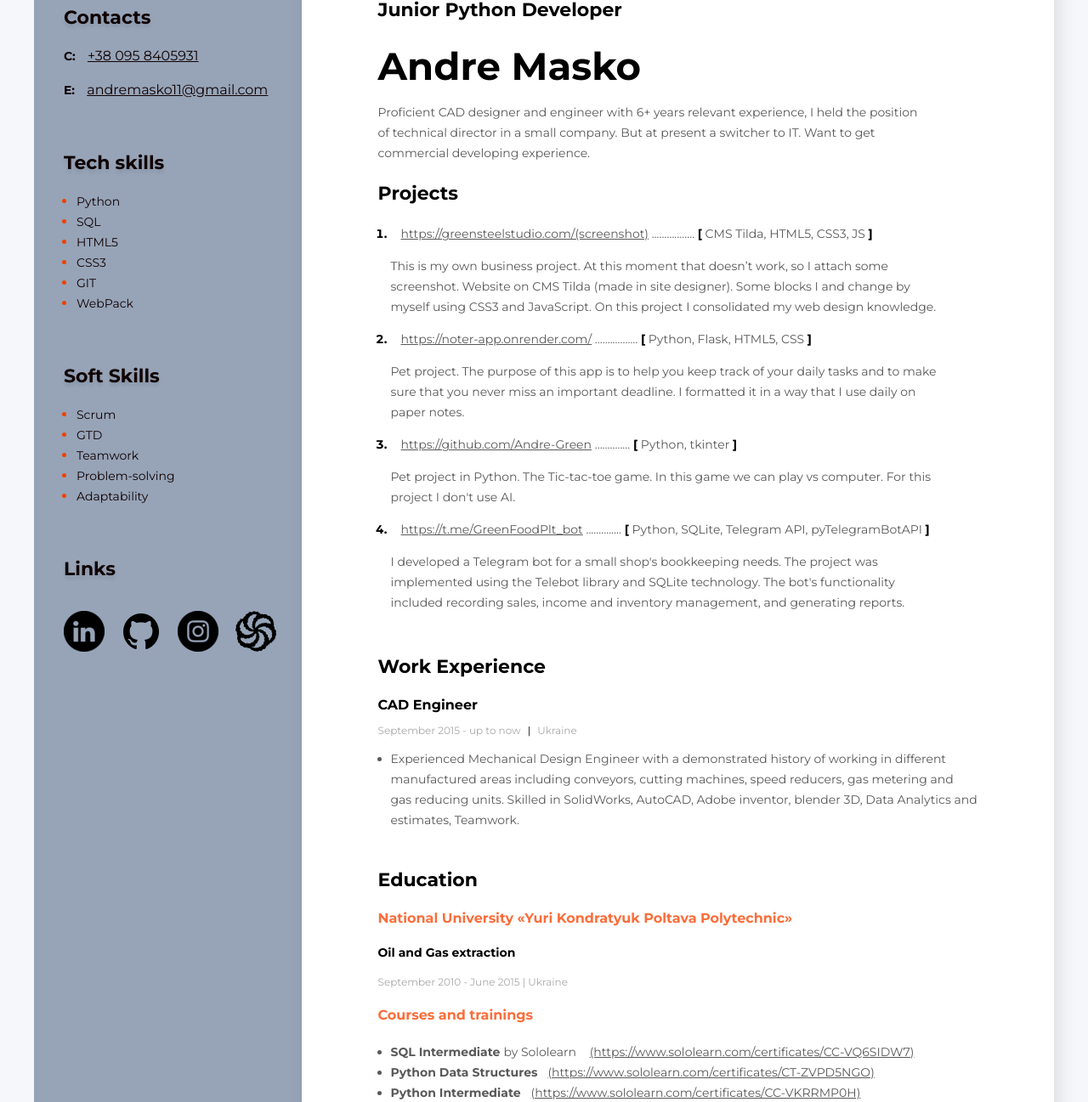
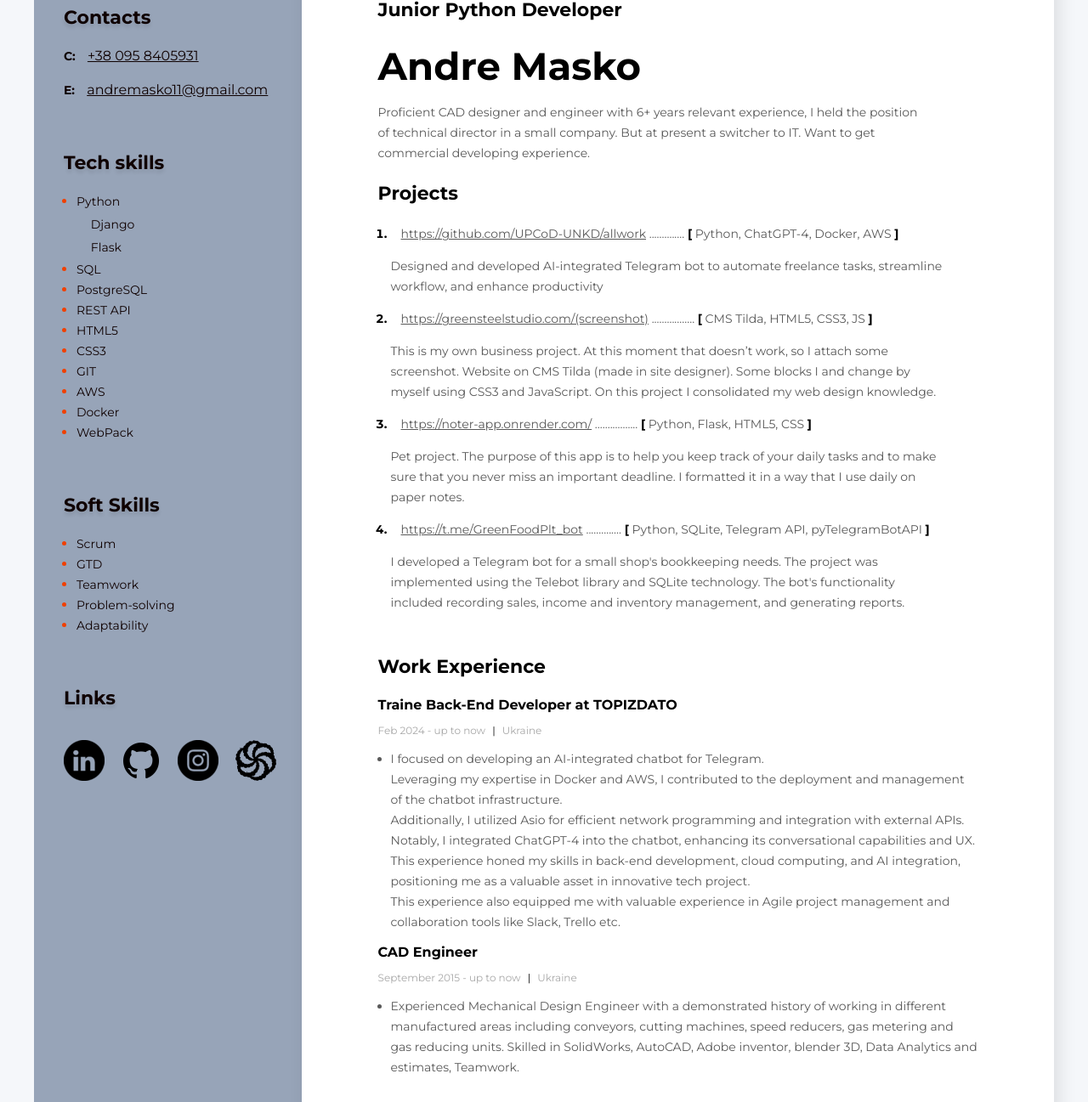
Before and after one commit to Andre-Green/MaskoAndre-PythonDeveloperCV, a plain HTML site: page index.html in a window 1280 px wide. Shown: the part 83-1380 px from the top of the page at 85% size. Drawn offline with Linux system fonts and the light colour scheme.

Commit message:
Update skills and work exp
Add Topiztato trainship and some new skills

```diff
--- a/index.html
+++ b/index.html
@@ -35,6 +35,15 @@
                 <h3 class="title">Projects</h3>
                 <ol class="projects-list">
                     <li class="project-item">
+                        <span class="project-text"><a class="project-link" href=https://github.com/UPCoD-UNKD/allwork
+                                target="_balnk">https://github.com/UPCoD-UNKD/allwork</a> ..............
+                            <span class="project-bracket">[</span> Python, ChatGPT-4, Docker, AWS <span
+                                class="project-bracket">]</span></span>
+                        <p class="about-dicription">Designed and developed AI-integrated Telegram bot to automate
+                            freelance tasks, streamline workflow, and enhance productivity
+                        </p>
+                    </li>
+                    <li class="project-item">
                         <span class="project-text"><a class="project-link" href="/img/tilda.cc.png"
                                 target="_balnk">https://greensteelstudio.com/(screenshot)</a> .................
                             <span class="project-bracket">[</span> CMS Tilda, HTML5, CSS3, JS <span
@@ -49,16 +58,9 @@
                                 target="_balnk">https://noter-app.onrender.com/</a> .................
                             <span class="project-bracket">[</span> Python, Flask, HTML5, CSS <span
                                 class="project-bracket">]</span></span>
-                <p class="about-dicription">Pet project. The purpose of this app is to help you keep track of your daily tasks and to make sure that you never miss an important deadline. I formatted it in a way that I use daily on paper notes.</p>
-            </li>
-                <li class="project-item">
-                        <span class="project-text"><a class="project-link" href=https://github.com/Andre-Green
-                                                      target="_balnk">https://github.com/Andre-Green</a> ..............
-                            <span class="project-bracket">[</span> Python, tkinter <span
-                                    class="project-bracket">]</span></span>
-                    <p class="about-dicription">Pet project in Python.
-                        The Tic-tac-toe game. In this game we can play vs computer. For this project I don't use AI.
-                    </p>
+                        <p class="about-dicription">Pet project. The purpose of this app is to help you keep track of
+                            your daily tasks and to make sure that you never miss an important deadline. I formatted it
+                            in a way that I use daily on paper notes.</p>
                     </li>
                     <li class="project-item">
                         <span class="project-text"><a class="project-link" href=https://t.me/GreenFoodPlt_bot
@@ -79,6 +81,24 @@
 
                 <h3 class="title">Work Experience</h3>
                 <!-- company 1 -->
+
+                <h4 class="work-position">Traine Back-End Developer at TOPIZDATO<span class="organization"></span></h4>
+                <p class="term">Feb 2024 - up to now<span class="v-line">|</span>Ukraine</p>
+                <ul class="work-list">
+                    <li class="work-list-item">I focused on developing an AI-integrated chatbot for Telegram. <br>
+                        Leveraging my expertise in Docker and AWS,
+                        I contributed to the deployment and management of the chatbot infrastructure.<br> Additionally,
+                        I utilized Asio for efficient network programming and
+                        integration with external APIs. Notably, I integrated ChatGPT-4 into
+                        the chatbot, enhancing its conversational capabilities and UX. This experience
+                        honed my skills in back-end development, cloud computing, and AI integration, positioning me as
+                        a valuable asset in innovative tech project.<br>
+                        This experience also equipped me with valuable experience in Agile project management and
+                        collaboration tools like Slack, Trello etc.
+                    </li>
+
+                </ul>
+                <!-- company 2 -->
 
                 <h4 class="work-position">CAD Engineer<span class="organization"></span></h4>
                 <p class="term">September 2015 - up to now<span class="v-line">|</span>Ukraine</p>
@@ -166,11 +186,18 @@
             <div class="tech-skills">
                 <h3 class="sidebar-title"> Tech skills</h3>
                 <ul class="tech-skills-list">
-                <li class="tech-skills-item"><span class="tech-skills-text">Python</span></li>
+                    <li class="tech-skills-item"><span class="tech-skills-text">Python</span>
+                        <p class="tech-skills-text">Django</p>
+                        <p class="tech-skills-text">Flask</p>
+                    </li>
                     <li class="tech-skills-item"><span class="tech-skills-text">SQL</span></li>
+                    <li class="tech-skills-item"><span class="tech-skills-text">PostgreSQL</span></li>
+                    <li class="tech-skills-item"><span class="tech-skills-text">REST API</span></li>
                     <li class="tech-skills-item"><span class="tech-skills-text">HTML5</span></li>
                     <li class="tech-skills-item"><span class="tech-skills-text">CSS3</span></li>
                     <li class="tech-skills-item"><span class="tech-skills-text">GIT</span></li>
+                    <li class="tech-skills-item"><span class="tech-skills-text">AWS</span></li>
+                    <li class="tech-skills-item"><span class="tech-skills-text">Docker</span></li>
                     <li class="tech-skills-item"><span class="tech-skills-text">WebPack</span></li>
 
                 </ul>
@@ -195,10 +222,10 @@
             <div class="links">
                 <h3 class="sidebar-title">Links</h3>
 
-            <div class="linkedin"><a href="https://linkedin.com/in/masko-andre" target="_blank"><img
-                    alt="LindedIN" src="/img/linkedin_icon.png"></a></div>
-            <div class="github"><a href="https://github.com/Andre-Green" target="_blank"><img
-                    alt="github" src="/img/github_icon.png"></a></div>
+                <div class="linkedin"><a href="https://linkedin.com/in/masko-andre" target="_blank"><img alt="LindedIN"
+                            src="/img/linkedin_icon.png"></a></div>
+                <div class="github"><a href="https://github.com/Andre-Green" target="_blank"><img alt="github"
+                            src="/img/github_icon.png"></a></div>
                 <div class="instagram"><a href="https://www.instagram.com/andre_masko" target="_blank"><img
                             alt="instagram" src="/img/instagram_icon.png"></a></div>
                 <div class="codewars"><a href="https://www.codewars.com/users/Andre-Green" target="_blank"><img
--- a/styles/styles.css
+++ b/styles/styles.css
@@ -314,6 +314,13 @@ body {
     color: #0f0101;
 }
 
+.tech-skills-item p {
+
+    margin-top: 0.2em;
+    margin-bottom: 0.2em;
+    margin-left: 1.2em;
+}
+
 
 .links div {
 
```
Lines whose indentation alone changed are shown as unchanged.
